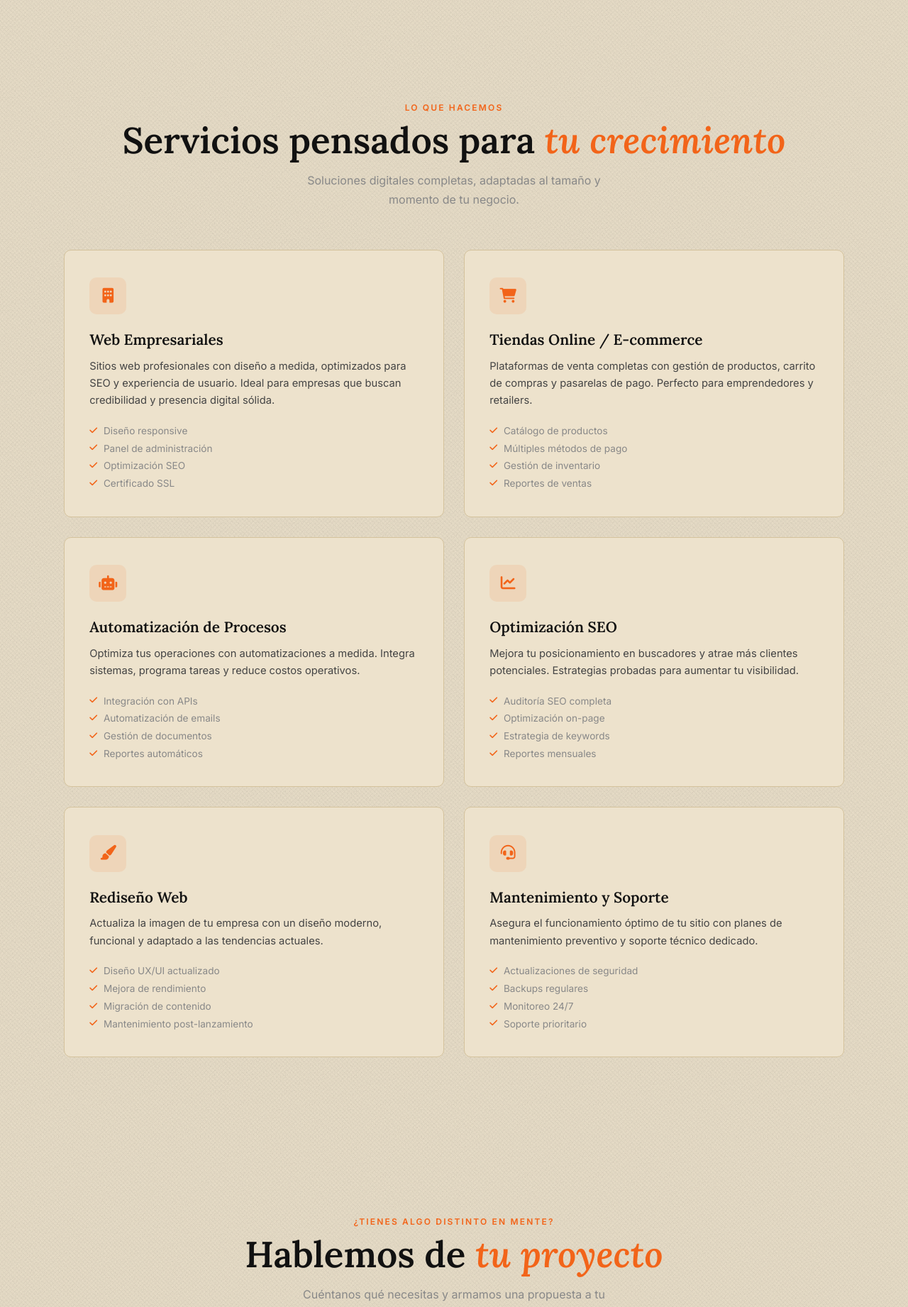
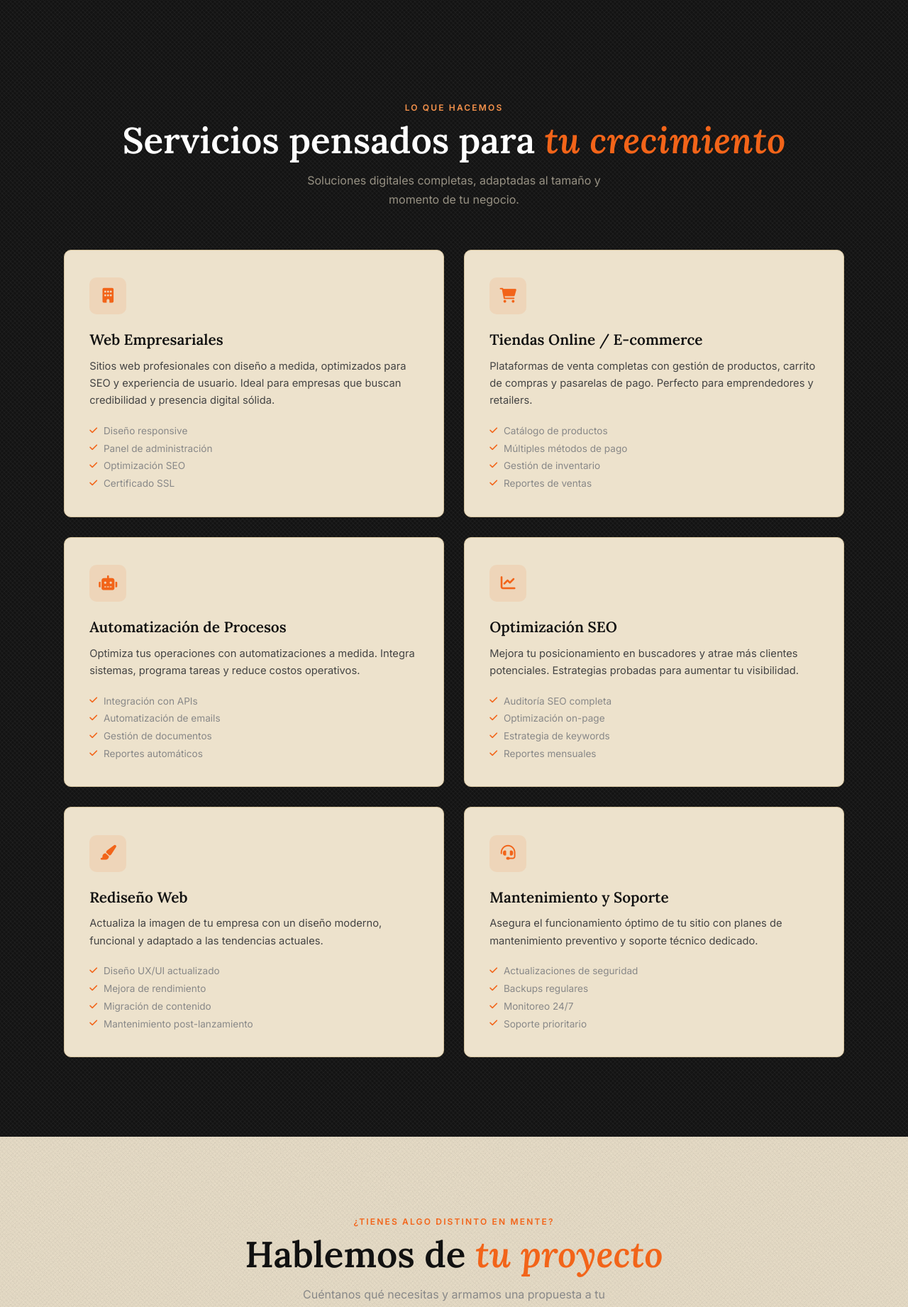
Before and after one commit to Eduardo3090/SertainsLabs-pageweb, a Flask app: page /servicios in a window 1280 px wide. Shown: the part 139-1981 px from the top of the page at 71% size. Run offline with Flask 3, Linux system fonts and the light colour scheme.

Commit message:
Change section style and text color in servicios.html
Updated section styles and text colors for better visibility.

```diff
--- a/templates/servicios.html
+++ b/templates/servicios.html
@@ -6,12 +6,12 @@
 {% block og_description %}Soluciones digitales pensadas para el crecimiento de tu empresa.{% endblock %}
 {% block og_url %}https://www.sertainslabs.cl/servicios{% endblock %}
 {% block content %}
-<section class="section-light" style="padding-top: 9rem;">
+<section class="section-dark" style="padding-top: 9rem;">
     <div class="section-inner">
         <div class="text-center reveal">
-            <p class="eyebrow">Lo que hacemos</p>
-            <h1 class="section-title">Servicios pensados para <em>tu crecimiento</em></h1>
-            <p class="section-sub">
+            <p class="eyebrow" style="color: var(--orange-light);">Lo que hacemos</p>
+            <h1 class="section-title" style="color:#fff;">Servicios pensados para <em>tu crecimiento</em></h1>
+            <p class="section-sub" style="color: rgba(var(--cream-rgb),.6);">
                 Soluciones digitales completas, adaptadas al tamaño y momento de tu negocio.
             </p>
         </div>
```
